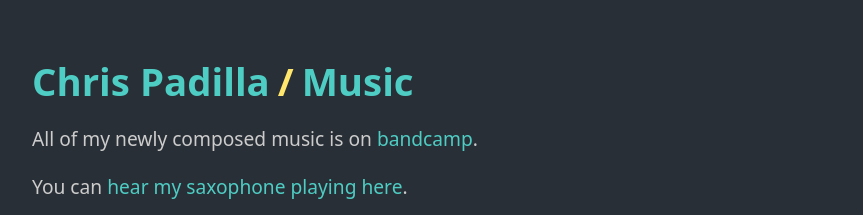
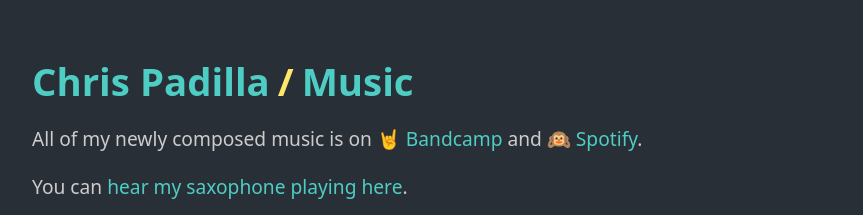
Before and after one commit to cdpadilla42/chrisdpadilla.com, a Next.js app: page /music in a window 1280 px wide. Shown: the top 215 px of the page, without its empty margins (208-1071 px from the left). Built offline with nearby package versions, Linux system fonts and the light colour scheme.

Commit message:
Spotify link on music page

```diff
--- a/pages/music.js
+++ b/pages/music.js
@@ -22,7 +22,15 @@ export default function Music({ albums }) {
             target="_blank"
             rel="noopener noreferrer"
           >
-            bandcamp
+            🤘 Bandcamp
+          </a>{' '}
+          and{' '}
+          <a
+            href="https://open.spotify.com/artist/3KNN2G4RReLVKbnIfTkRFf"
+            target="_blank"
+            rel="noopener noreferrer"
+          >
+            🙉 Spotify
           </a>
           .
         </p>
```
